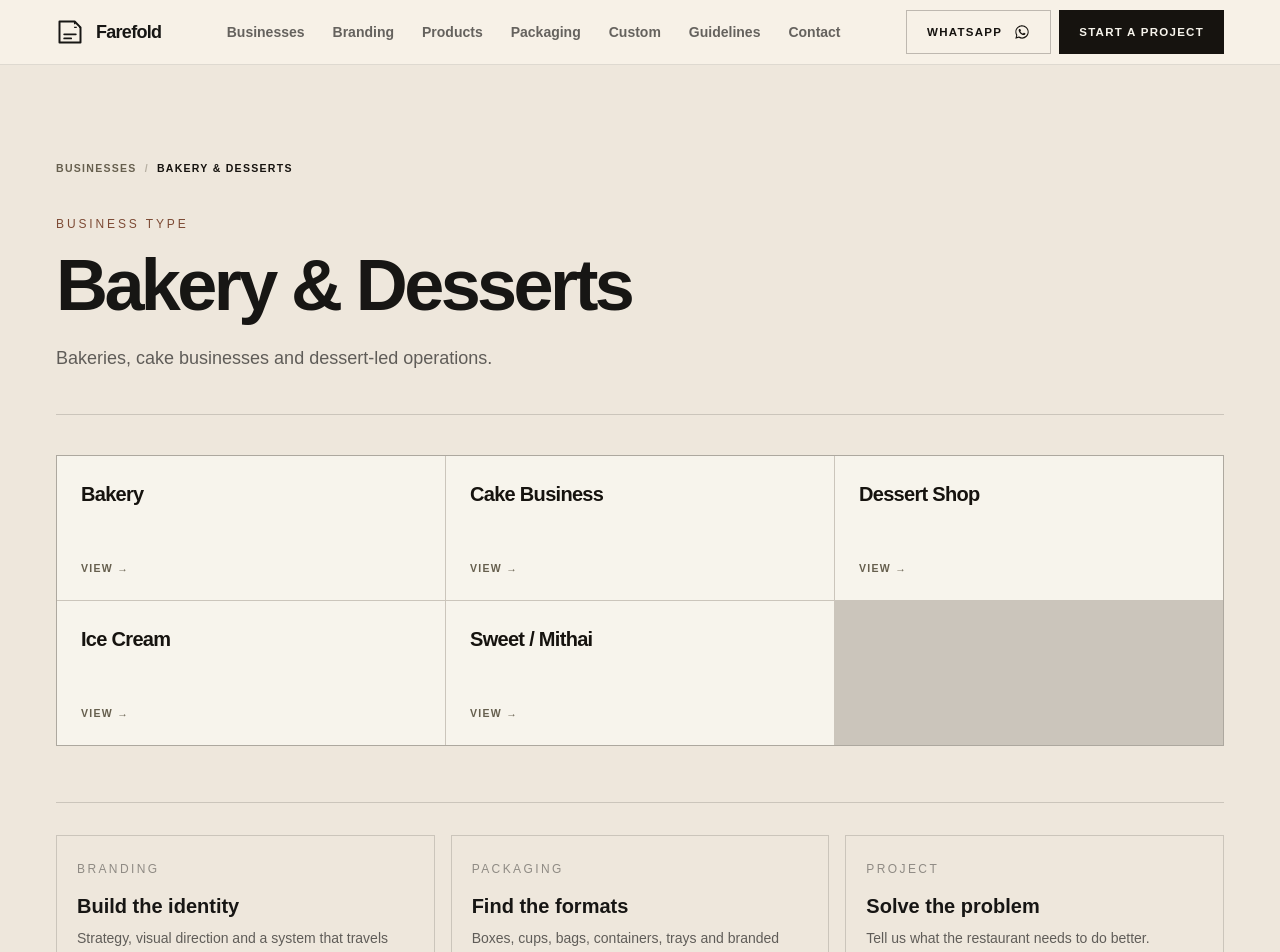
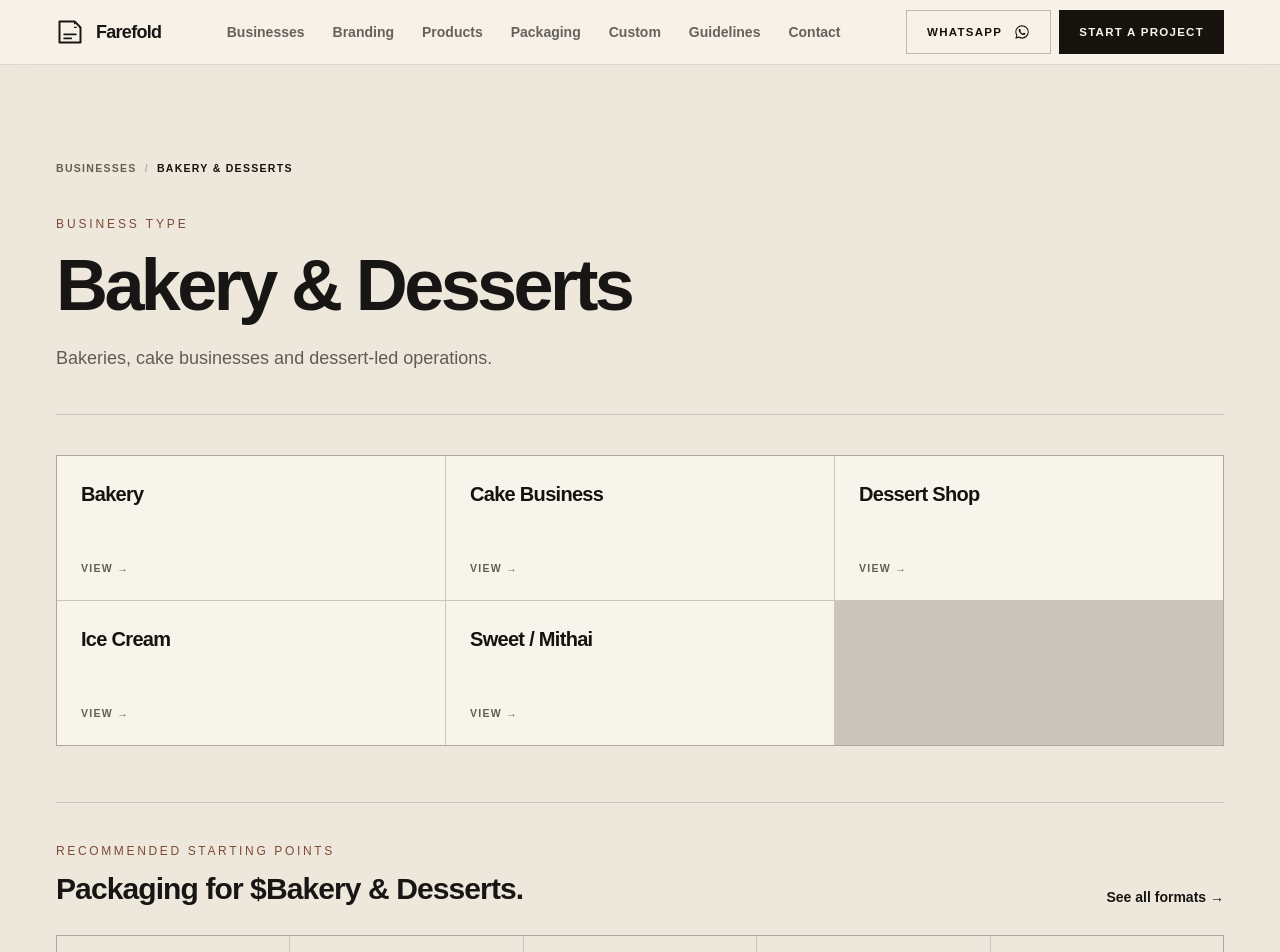
Before and after one commit to dogaranees7-ctrl/farefold, a Next.js app: page /businesses/bakery-desserts in a window 1280 px wide. Shown: the top 952 px of the page. Built offline with nearby package versions, Linux system fonts and the light colour scheme.

Commit message:
Connect business pages to packaging solutions

```diff
--- a/app/businesses/[slug]/page.tsx
+++ b/app/businesses/[slug]/page.tsx
@@ -3,8 +3,8 @@ import Link from "next/link";
 import { notFound } from "next/navigation";
 import { Breadcrumbs } from "@/components/taxonomy/Breadcrumbs";
 import { TaxonomyCard } from "@/components/taxonomy/TaxonomyCard";
-import { CatalogueEmptyState } from "@/components/taxonomy/CatalogueEmptyState";
-import { businessTypes, getNodeBySlug, getChildren, getAncestors } from "@/lib/data";
+
+import { businessTypes, productFamilies, getNodeBySlug, getChildren, getAncestors } from "@/lib/data";
 
 type Params = { slug: string };
 type Props = { params: Promise<Params> };
@@ -19,8 +19,22 @@ export async function generateMetadata({ params }: Props): Promise<Metadata> {
 export default async function BusinessTypePage({ params }: Props) {
   const { slug } = await params; const node = getNodeBySlug(businessTypes, slug); if (!node) notFound();
   const children = getChildren(businessTypes, node.slug); const ancestors = getAncestors(businessTypes, node.slug);
+  const solutionSets: Record<string, string[]> = {
+    "pizza-restaurant": ["pizza-boxes","pizza-slice-boxes","takeaway-bags","stickers","sauce-containers"],
+    "burger-restaurant": ["burger-boxes","burger-clamshells","fries-boxes","grease-resistant-paper","takeaway-bags"],
+    "cafe-beverage": ["coffee-cups","cup-lids","cup-carriers","kraft-bags","printed-sleeves"],
+    "bakery-desserts": ["bakery-boxes","window-boxes","pastry-boxes","dessert-cups","bakery-bags"],
+    "pakistani-desi": ["meal-boxes","round-containers","compartment-containers","sauce-containers","takeaway-bags"],
+    "cloud-kitchen": ["meal-boxes","food-containers","sauce-containers","delivery-bags","stickers"],
+    "shawarma": ["shawarma-paper","food-boats","sauce-containers","takeaway-bags","labels"],
+    "fried-chicken": ["chicken-boxes","chicken-buckets","chicken-trays","sauce-containers","delivery-bags"],
+    "ice-cream": ["ice-cream-cups","ice-cream-containers","spoon","takeaway-bags","stickers"],
+  };
+  const solutionSlugs = solutionSets[node.slug] ?? ["meal-boxes","food-containers","takeaway-bags","stickers","custom-packaging"];
+  const solutionNodes = solutionSlugs.map(slug => productFamilies.find(p => p.slug === slug)).filter(Boolean);
   return <div className="bg-[#eee7dc] text-[#171614]"><div className="mx-auto w-full max-w-[120rem] px-5 py-16 sm:px-8 sm:py-24 lg:px-14"><Breadcrumbs items={[{name:"Businesses",href:"/businesses"},...ancestors.map(a=>({name:a.name,href:`/businesses/${a.slug}`})),{name:node.name}]} /><div className="mt-10 border-b border-black/15 pb-10"><p className="text-xs uppercase tracking-[0.24em] text-[#7d4b35]">Business type</p><h1 className="mt-5 max-w-5xl text-5xl font-semibold leading-[0.92] tracking-[-0.05em] sm:text-7xl">{node.name}</h1>{node.description && <p className="mt-6 max-w-3xl text-lg leading-8 text-black/60">{node.description}</p>}</div>
-  {children.length>0 ? <ul className="mt-10 grid gap-px border border-black/15 bg-black/15 sm:grid-cols-2 lg:grid-cols-3">{children.map(child=><TaxonomyCard key={child.slug} href={`/businesses/${child.slug}`} name={child.name} description={child.description}/>)}</ul> : <div className="mt-10"><CatalogueEmptyState categoryName={node.name}/></div>}
+  {children.length>0 ? <ul className="mt-10 grid gap-px border border-black/15 bg-black/15 sm:grid-cols-2 lg:grid-cols-3">{children.map(child=><TaxonomyCard key={child.slug} href={`/businesses/${child.slug}`} name={child.name} description={child.description}/>)}</ul> : null}
+  <section className="mt-14 border-t border-black/15 pt-10"><div className="flex flex-col justify-between gap-5 sm:flex-row sm:items-end"><div><p className="text-xs uppercase tracking-[0.22em] text-[#7d4b35]">Recommended starting points</p><h2 className="mt-3 text-3xl font-semibold tracking-[-0.03em]">Packaging for ${node.name}.</h2></div><Link href="/products" className="text-sm font-semibold">See all formats →</Link></div><ul className="mt-7 grid gap-px border border-black/15 bg-black/15 sm:grid-cols-2 lg:grid-cols-5">{solutionNodes.map(product=><li key={product!.slug}><Link href={`/products/${product!.slug}`} className="block bg-[#eee7dc] p-5 hover:bg-white"><span className="text-xs uppercase tracking-[0.18em] text-black/35">Format</span><strong className="mt-8 block text-lg font-semibold">{product!.name}</strong><span className="mt-2 block text-sm text-black/55">Explore this packaging direction.</span></Link></li>)}</ul></section>
   <div className="mt-14 grid gap-4 border-t border-black/15 pt-8 sm:grid-cols-3"><Link href="/branding" className="border border-black/15 p-5 hover:bg-white/50"><span className="text-xs uppercase tracking-[0.2em] text-black/40">Branding</span><strong className="mt-3 block text-xl">Build the identity</strong><span className="mt-2 block text-sm text-black/60">Strategy, visual direction and a system that travels onto packaging.</span></Link><Link href="/products" className="border border-black/15 p-5 hover:bg-white/50"><span className="text-xs uppercase tracking-[0.2em] text-black/40">Packaging</span><strong className="mt-3 block text-xl">Find the formats</strong><span className="mt-2 block text-sm text-black/60">Boxes, cups, bags, containers, trays and branded pieces.</span></Link><Link href="/contact" className="border border-black/15 p-5 hover:bg-white/50"><span className="text-xs uppercase tracking-[0.2em] text-black/40">Project</span><strong className="mt-3 block text-xl">Solve the problem</strong><span className="mt-2 block text-sm text-black/60">Tell us what the restaurant needs to do better.</span></Link></div>
   </div></div>;
 }
```
